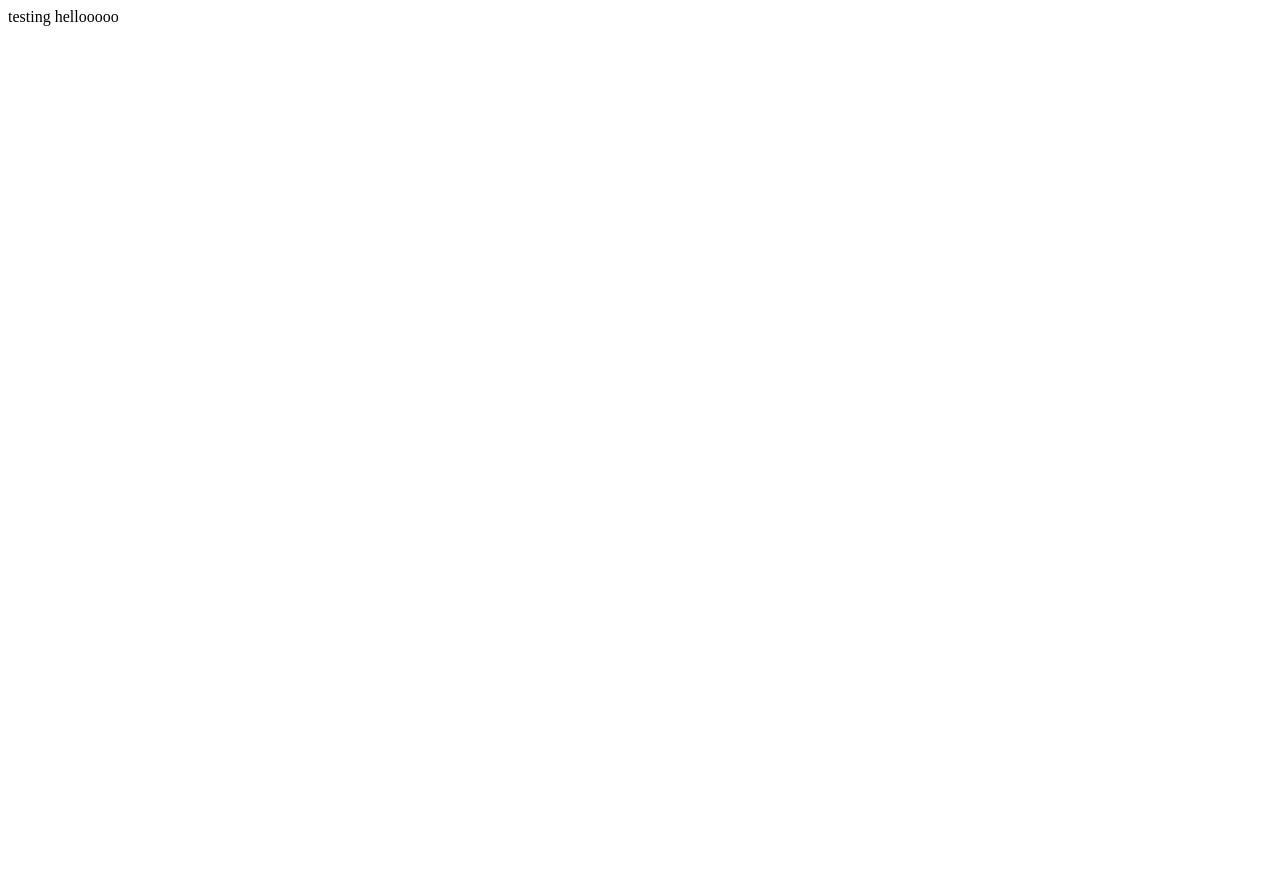
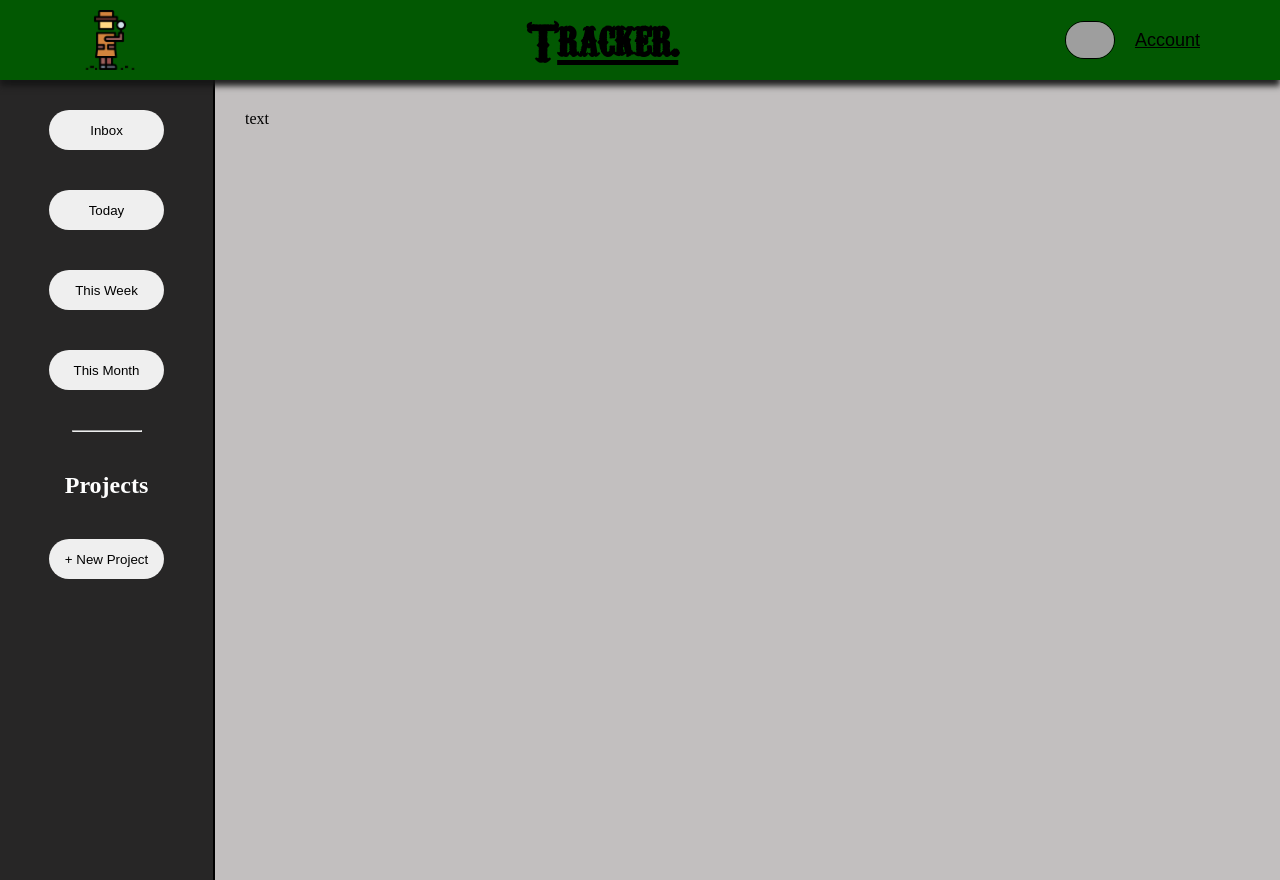
Before and after one commit to sepowell/todo-list, a website built with webpack: page dist/index.html in a window 1280 px wide. Before the commit the page ends 800 px from the top, so only its background shows below. Built offline with nearby package versions, Linux system fonts and the light colour scheme; grey boxes are pictures that could not be loaded.

Commit message:
Setup basic UI outline

```diff
--- a/src/index.css
+++ b/src/index.css
@@ -0,0 +1,107 @@
+/* General */
+@font-face {
+  font-family: "freakshow";
+  src: url(./fonts/freakshow.ttf);
+}
+
+* {
+  margin: 0px;
+  padding: 0px;
+  box-sizing: border-box;
+}
+
+img {
+  height: auto;
+}
+
+/* Header */
+header {
+  position: fixed;
+  top: 0;
+  left: 0;
+  width: 100vw;
+  height: 80px;
+  display: flex;
+  background-color: rgb(2, 88, 2);
+  box-shadow: 0 6px 6px rgba(21, 21, 21, 0.929);
+  color: rgb(0, 0, 0);
+  font-family: "freakshow", Arial, Helvetica, sans-serif;
+  z-index: 3;
+}
+
+.header-container {
+  display: flex;
+  align-items: center;
+  justify-content: space-between;
+  padding-left: 80px;
+  padding-right: 80px;
+  gap: 30px;
+  width: 100vw;
+}
+
+.header-container > h1 > span {
+  text-decoration: underline;
+}
+
+.header-container > h1 {
+  font-size: 50px;
+}
+
+.account {
+  display: flex;
+  align-items: center;
+  gap: 20px;
+  font-family: Arial, Helvetica, sans-serif;
+  font-size: 18px;
+  text-decoration: underline;
+  color: rgb(0, 0, 0);
+}
+
+.account > img {
+  width: 50px;
+  border-radius: 25px;
+  border: 1.5px solid black;
+}
+
+.logo {
+  width: 60px;
+}
+
+
+main {
+  margin-top: 80px;
+  display: flex;
+  background-color: #c2bfbf;
+}
+
+/* Nav Bar */
+.nav-bar {
+  display: flex;
+  flex-direction: column;
+  flex-wrap: nowrap;
+  align-items: center;
+  border-right: 2px solid black;
+
+  width: 215px;
+  height: 100vh;
+  padding-top: 30px;
+  gap: 40px;
+  background-color: #272626;
+  color: white;
+}
+
+.nav-bar > button {
+  border: none;
+  height: 40px;
+  width: 115px;
+  border-radius: 20px;
+}
+
+.nav-divide {
+  width: 70px;
+}
+
+/* Page */
+.page {
+  padding: 30px;
+}
--- a/src/index.js
+++ b/src/index.js
@@ -1,4 +1 @@
 import './index.css';
-import { initalizeWebsite  } from './website';
-
-initalizeWebsite();
--- a/src/website.js
+++ /dev/null
@@ -1,23 +0,0 @@
-const elementFactory = (type, text) => {
-  const createElement = () => {
-    let main = document.createElement(type);
-    main.innerText = text;
-    return main;
-  }
-
-  return { createElement };
-}
-
-
-function initalizeWebsite() {
-
-
-  const siteWrapper = document.getElementById('site-wrapper');
-
-  const test = elementFactory('div', 'testing hellooooo');
-
-  siteWrapper.appendChild(test.createElement());
-
-}
-
-export { initalizeWebsite };
```
Also changed, not shown: dist/index.html, dist/photos/detective.png (added), src/fonts/freakshow.ttf (added), 1 other file.
